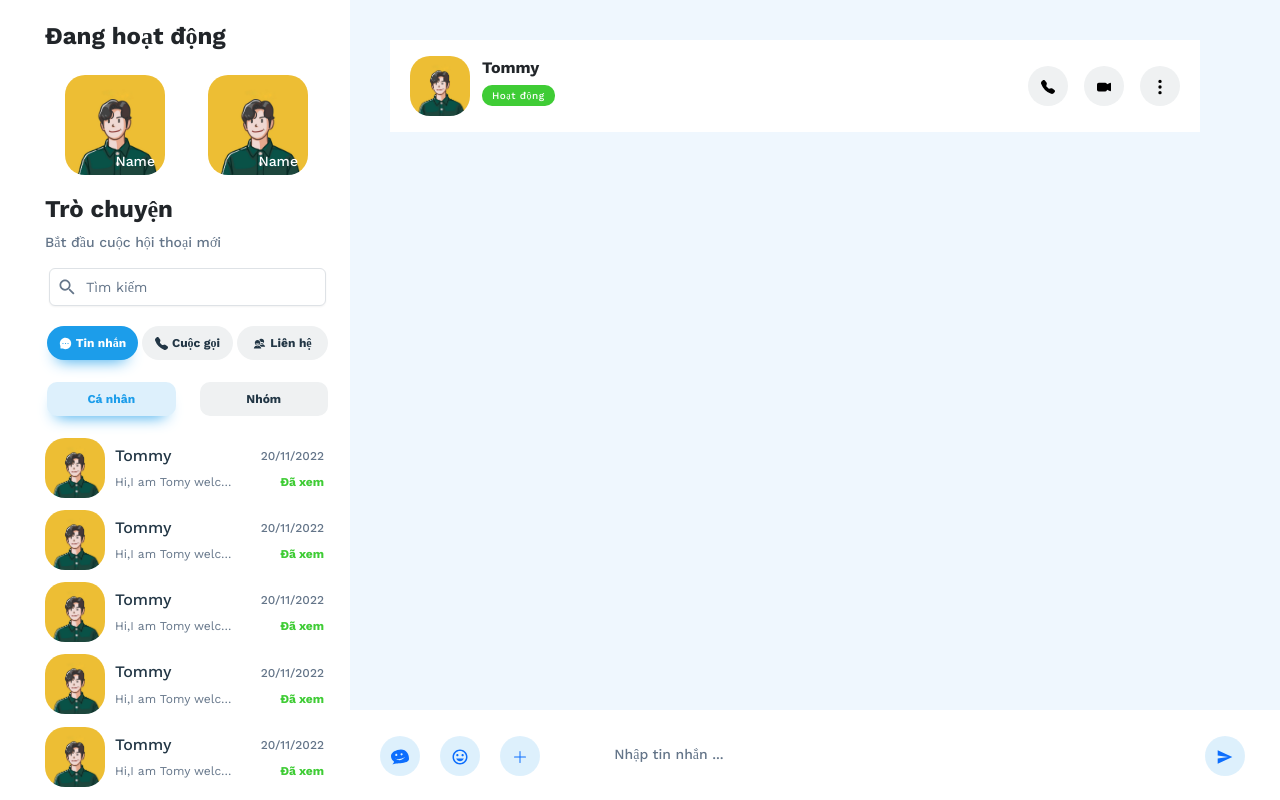
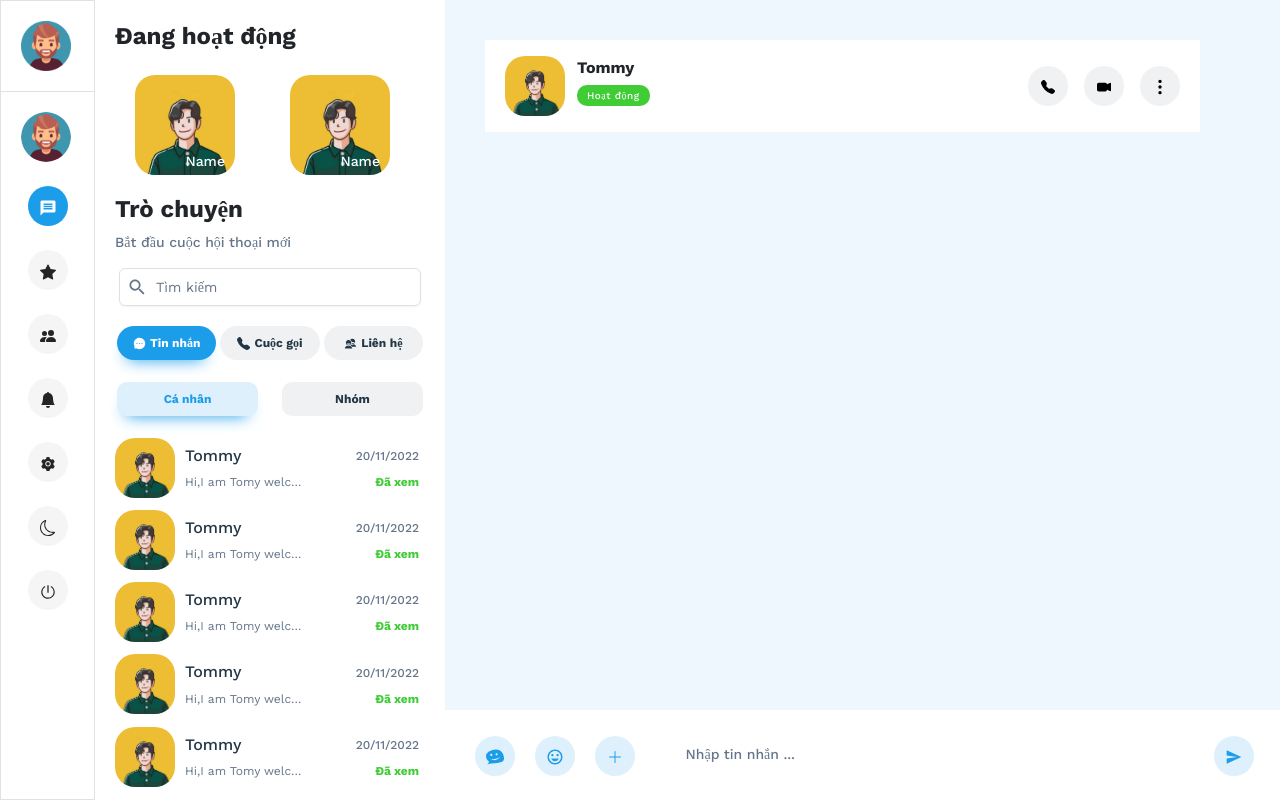
Before and after one commit to imnhaphuong/TellMe, a React (Create React App) app in the folder frontend/: page / in a window 1280 px wide. Built offline with nearby package versions, Linux system fonts and the light colour scheme.

Commit message:
conversation UI

```diff
--- a/frontend/src/App.js
+++ b/frontend/src/App.js
@@ -10,8 +10,8 @@ function App() {
   return (
     <div className="App">
       {/* <Router> */}
-          {/* <Sidebar/> */}
-          <Conversation/>
+          <Sidebar/>
+          {/* <Conversation/> */}
       {/* </Router> */}
     </div>
   );
--- a/frontend/src/containers/client/Conversation/Chat/Chat.jsx
+++ b/frontend/src/containers/client/Conversation/Chat/Chat.jsx
@@ -12,11 +12,11 @@ import { IoMdSend } from "react-icons/io";
 export default function Chat() {
   return (
     <div className="chat-main font-worksans  ">
-      <div className="chat-content ">
-        <div className="scrollbar ">
-          <div className="contact-detail ">
+      <div className="chat-content">
+        <div className="scrollbar">
+          <div className="contact-detail  ">
             <div className="row">
-              <div className="col-7">
+              <div className="col-5">
                 <div className="media-left flex ">
                   <div className="avatar-chat">
                     <img className="bg-img" src={avt} alt="" />
@@ -66,7 +66,7 @@ export default function Chat() {
                 </div>
               </div>
               <div className="col-1 ">
-                <button className=" border-none text-primary icon-btn  ml-4 disabled:bg-slate-50" disabled >
+                <button className=" border-none text-primary icon-btn  ml-4 " >
                   <IoMdSend className=" text-[18px]" />
                 </button>
               </div>
--- a/frontend/src/containers/client/Conversation/Chat/Chat.scss
+++ b/frontend/src/containers/client/Conversation/Chat/Chat.scss
@@ -1,5 +1,5 @@
 .chat-main {
-  width: 100%;
+  width: calc(100vw - 445px);
   transition: all 0.7s;
   height: 100vh;
   z-index: 1;
@@ -19,7 +19,7 @@
       top: 0;
       background-color: #eff7fe;
       .contact-detail {
-        width: calc(100vw - 470px);
+        width: calc(100vw - 565px);
         padding: 10px 20px;
         background-color: #fff;
         -webkit-box-shadow: 0 -55px 0px 0px #eff7fe;
@@ -27,7 +27,7 @@
         position: fixed;
         z-index: 999;
         transition: all 0.3s ease;
-        .col-7 {
+        .col-5 {
           .media-left {
             align-items: center;
             display: flex;
@@ -56,7 +56,7 @@
       }
     }
     .message-input {
-      width: calc(100% - 355px);
+      width: calc(100% - 450px);
       height: 90px;
       position: fixed;
       background-color: #fff;
@@ -77,19 +77,20 @@
   }
 }
 .sidebar {
-  width: calc(100% - 680px) !important;
+  background-color: #000;
+  width: calc(100% - 775px) !important;
 }
 .sidebar-detail {
-  width: calc(100vw - 760px) !important;
+  width: calc(100vw - 800px) !important;
 }
 .sidebar-input {
   padding: 26px 20px !important;
-  width: calc(100% - 660px) !important;
+  width: calc(100% - 755px) !important;
   .col-4 {
-    width: 33% !important;
+    width: 43% !important;
   }
   .col-7 {
-    width: 50% !important;
+    width: 45% !important;
   }
 }
 .icon-btn {
--- a/frontend/src/containers/client/Conversation/ConversationList/ConversationList.jsx
+++ b/frontend/src/containers/client/Conversation/ConversationList/ConversationList.jsx
@@ -70,7 +70,7 @@ const ConversationList = () => {
     ],
   };
   return (
-    <div className="conversation__list font-worksans h-screen pl-[25px]">
+    <div className="conversation__list font-worksans h-screen ">
       <div className="online__list ">
         <div className="top-list my-3">
           <h4 className="font-worksans font-semibold">Đang hoạt động</h4>
--- a/frontend/src/containers/client/Conversation/ConversationList/ConversationList.scss
+++ b/frontend/src/containers/client/Conversation/ConversationList/ConversationList.scss
@@ -64,6 +64,15 @@
             }
         }
     }
+
+
+    // .scrollbar::-webkit-scrollbar-thumb:hover {
+    //     background:$blue;
+    // }
+    ul {
+        list-style: none;
+    }
+}
 .scrollbar::-webkit-scrollbar {
     width: 4px;
     height: 5px;
@@ -79,14 +88,6 @@
     background: rgba(28, 157, 234, 0.15);
     border-radius: 100vh;
 
-    }
-
-    // .scrollbar::-webkit-scrollbar-thumb:hover {
-    //     background:$blue;
-    // }
-    ul {
-        list-style: none;
-    }
 }
 .tab-pane {
     .tab-content {
--- a/frontend/src/containers/shared/Sidebar/sidebar.jsx
+++ b/frontend/src/containers/shared/Sidebar/sidebar.jsx
@@ -1,47 +1,112 @@
-import { BsStarFill, BsFileEarmarkTextFill, BsPeopleFill, BsFillBellFill, BsMoon } from "react-icons/bs";
-import { AiFillSetting, AiOutlinePoweroff } from "react-icons/ai";
+import {
+  BsStarFill,
+  BsPeopleFill,
+  BsFillBellFill,
+  BsMoon,
+} from "react-icons/bs";
+import {
+  AiFillSetting,
+  AiOutlinePoweroff,
+  AiFillMessage,
+} from "react-icons/ai";
+import { MdMessage } from "react-icons/md";
 import { memo, useState } from "react";
+import Conversation from "containers/client/Conversation/Conversation";
 
 const Sidebar = () => {
   const [current, setCurrent] = useState(0);
   const menus = [
-        { title: "Favourite", icon: <BsStarFill />, page: <span>Favourite</span>, selectedIcon: <BsStarFill className="fill-white" /> },
-        { title: "Documents", icon: <BsFileEarmarkTextFill />, page: <span>Documents</span>, selectedIcon: <BsFileEarmarkTextFill className="fill-white" /> },
-        { title: "Contact", icon: <BsPeopleFill />, page: <span>Contact</span>, selectedIcon: <BsPeopleFill className="fill-white" /> },
-        { title: "Notification", icon: <BsFillBellFill />, page: <span>Notification</span>, selectedIcon: <BsFillBellFill className="fill-white" /> },
-        { title: "Settings", icon: <AiFillSetting />, page: <span>Settings</span>, selectedIcon: <AiFillSetting className="fill-white" /> },
-        { title: "Change Mode", icon: <BsMoon />, page: <span>Change Mode</span>, selectedIcon: <BsMoon className="fill-white" /> },
-        { title: "Signout", icon: <AiOutlinePoweroff />, page: <span>Signout</span>, selectedIcon: <AiOutlinePoweroff className="fill-white" /> },
-    ]
+    {
+      title: "Message",
+      icon: <MdMessage className="text-[18px]" />,
+      page: <Conversation />,
+      selectedIcon: <MdMessage className="text-white text-[18px]" />,
+    },
+    {
+      title: "Favourite",
+      icon: <BsStarFill />,
+      page: <span>Favourite</span>,
+      selectedIcon: <BsStarFill className="text-white" />,
+    },
+    // {
+    //   title: "Documents",
+    //   icon: <BsFileEarmarkTextFill />,
+    //   page: <span>Documents</span>,
+    //   selectedIcon: <BsFileEarmarkTextFill className="fill-white" />,
+    // },
+    {
+      title: "Contact",
+      icon: <BsPeopleFill />,
+      page: <span>Contact</span>,
+      selectedIcon: <BsPeopleFill className="text-white" />,
+    },
+    {
+      title: "Notification",
+      icon: <BsFillBellFill />,
+      page: <span>Notification</span>,
+      selectedIcon: <BsFillBellFill className="text-white" />,
+    },
+    {
+      title: "Settings",
+      icon: <AiFillSetting />,
+      page: <span>Settings</span>,
+      selectedIcon: <AiFillSetting className="text-white" />,
+    },
+    {
+      title: "Change Mode",
+      icon: <BsMoon />,
+      page: <span>Change Mode</span>,
+      selectedIcon: <BsMoon className="text-white" />,
+    },
+    {
+      title: "Signout",
+      icon: <AiOutlinePoweroff />,
+      page: <span>Signout</span>,
+      selectedIcon: <AiOutlinePoweroff className="text-white" />,
+    },
+  ];
   return (
     <div className="flex">
-            <div className="h-screen border">
-                <div className="p-7 border">
-                    <img src={require('../../../asset/image/avatar.jpg')} width="50" height="50" />
+      <div className="h-screen border scrollbar scroll-smooth overflow-y-scroll w-[95px]">
+        <div className="p-5 border-bottom">
+          <img
+            src={require("../../../asset/image/avatar.jpg")}
+            width="50"
+            height="50"
+            alt=""
+          />
         </div>
-                <div className="p-7 ">
+        <div className="p-5 ">
           <div>
-                        <img src={require('../../../asset/image/avatar.jpg')} width="50" height="50" className="border-4 border-blue-700 rounded-full" />
+            <img
+              src={require("../../../asset/image/avatar.jpg")}
+              width="50"
+              height="50"
+              className="border-4 border-blue-700 rounded-full"
+              alt=""
+            />
           </div>
-                    <div className="pt-8 flex items-center flex flex-col space-y-12">
+          <div className=" flex items-center flex-col pt-3 ">
             {menus.map((menu, index) => (
-                            <>
-                                <div key={index} className={`rounded-full hover/item:bg-dark-gray p-4 cursor-pointer ${current === index ? "bg-blue-700" : "bg-light-gray"}`} onClick={() => {
-                                    setCurrent(index)
-                                }}>
-                                    <div >{current === index ? menu.selectedIcon : menu.icon}</div>
-
+              <div
+                key={index}
+                className={`rounded-[50%] flex w-[40px] h-[40px] items-center justify-center p-3 my-3 cursor-pointer duration-300 ${
+                  current === index ? "bg-primary" : "bg-light-gray"
+                } hover/item:${
+                  current === index ? "bg-primary" : "bg-dark-gray"
+                }`}
+                onClick={() => {
+                  setCurrent(index);
+                }}
+              >
+                <div>{current === index ? menu.selectedIcon : menu.icon}</div>
               </div>
-                            </>
-                        )
-                        )}
+            ))}
           </div>
         </div>
-            </div >
-            <div className="h-screen border">
-                {menus[current].page}
       </div>
+      <div className="h-screen ">{menus[current].page}</div>
     </div>
-    )
-}
+  );
+};
 export default memo(Sidebar);
--- a/frontend/tailwind.config.js
+++ b/frontend/tailwind.config.js
@@ -17,7 +17,7 @@ module.exports = {
     },
     colors: {
       'success': '#3fcc35',
-      'primary': '##1c9dea',
+      'primary': '#1c9dea',
       'error': '#ff4e2b ',
       'gray': '#647589',
       'bg_gray': '#eff1f2',
```
Also changed, not shown: frontend/src/utils/callApi.js (added), 2 other files (tests, documents, lock files or other folders). Lines whose indentation alone changed are shown as unchanged.
